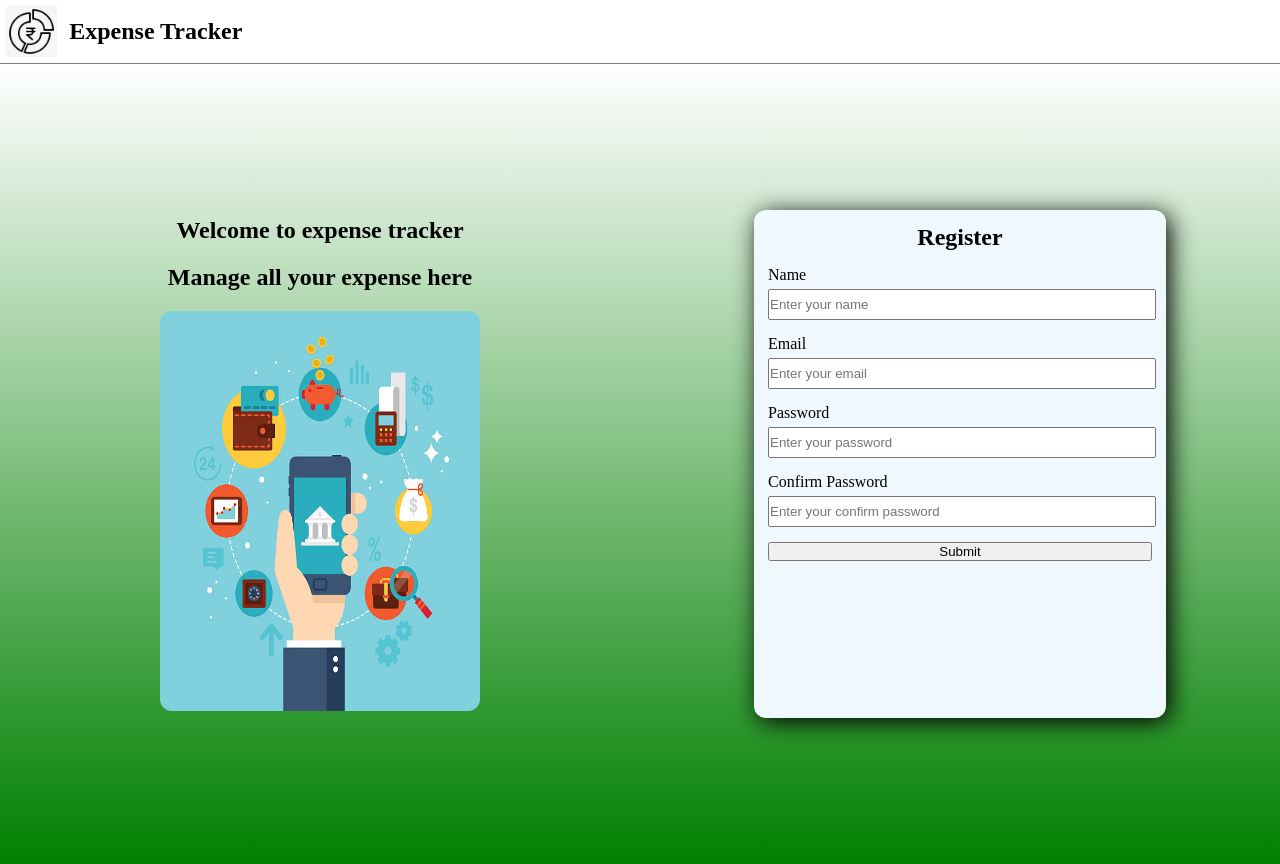
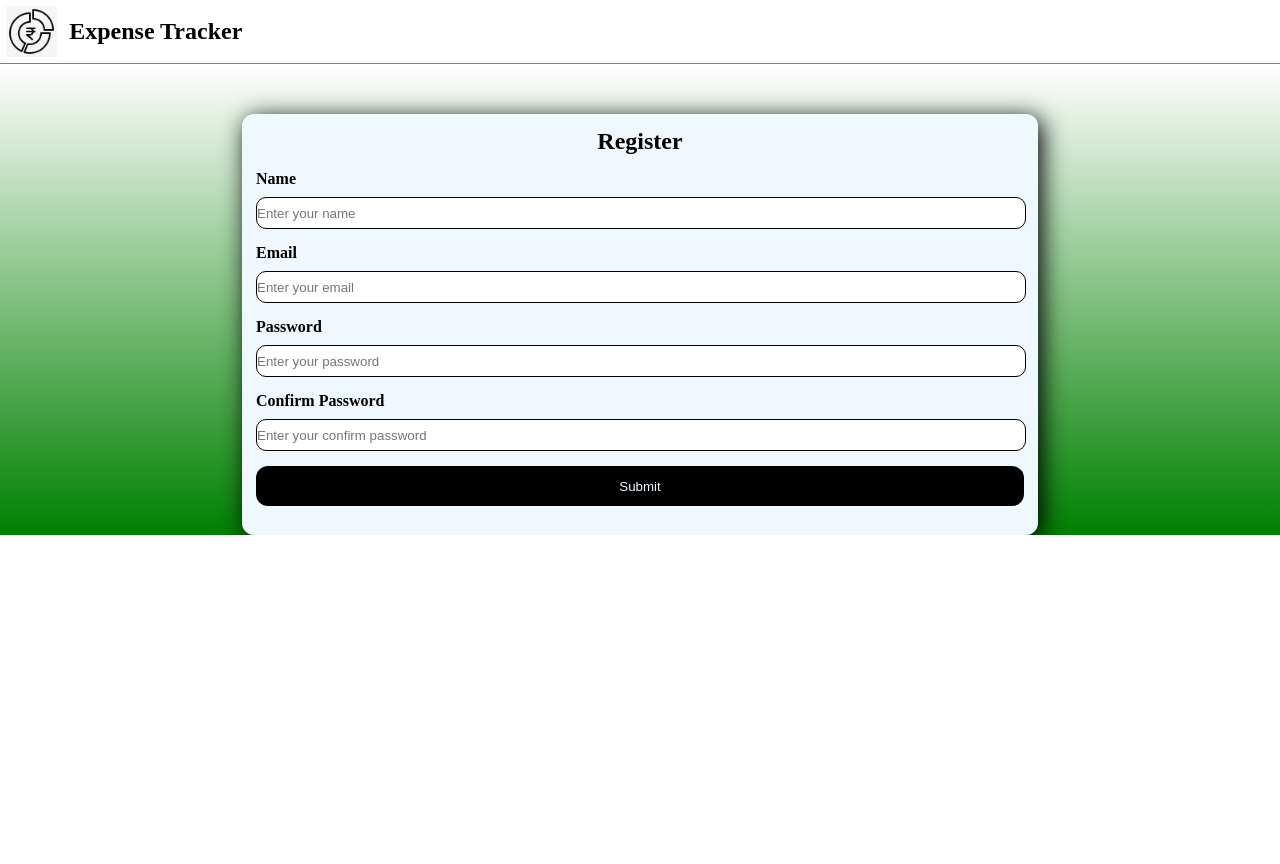
Before and after one commit to Shubhamchauhan13/front, a React (Create React App) app in the folder expense-tracker/: page /register in a window 1280 px wide. After the commit the page ends 800 px from the top, so only its background shows below. Built offline with nearby package versions, Linux system fonts and the light colour scheme.

Commit message:
button action

```diff
--- a/expense-tracker/package.json
+++ b/expense-tracker/package.json
@@ -4,8 +4,10 @@
   "private": true,
   "dependencies": {
     "cra-template": "1.2.0",
+    "install": "^0.13.0",
     "react": "^19.0.0",
     "react-dom": "^19.0.0",
+    "react-router-dom": "^7.1.4",
     "react-scripts": "5.0.1",
     "web-vitals": "^4.2.4"
   },
--- a/expense-tracker/src/App.js
+++ b/expense-tracker/src/App.js
@@ -1,11 +1,17 @@
+import { Route, Routes } from 'react-router-dom';
 import './asset/css/App.css';
 import Header from'./components/Header';
 import Homepage from './components/Homepage';
+import Register from './components/Register';
+import Dashboard from './components/Dashboard';
 function App() {
   return (
     <div>
-      <Header/>
-      <Homepage/>
+      <Routes>
+        <Route path ="/" element={ <Homepage/>}/>
+        <Route path ="/register" element={ <Register/>}/>
+        <Route path ="/dashboard" element={ <Dashboard/>}/>
+      </Routes>
     </div>
   );
 }
--- a/expense-tracker/src/asset/css/App.css
+++ b/expense-tracker/src/asset/css/App.css
@@ -1,7 +1,10 @@
 * {
   margin: 0;
   padding: 0;
-
+}
+html,
+body{
+  overflow:hidden;
 }
 
 .container {
@@ -77,10 +80,22 @@ margin-bottom: 15px;
 .formcard input{
 margin-top: 5px;
 width: 100%;
-height:27px;
+height:30px;
+border-radius: 10px;
+border: 1px solid black;
 
 }
 
 .formcard label{
+margin-bottom: 4px;
+font-size: 16px;
+font-weight: 900;
+}
 
+.formcard button{
+  height: 40px;
+  border-radius: 12px;
+  border: none;
+  background-color: black;
+  color: aliceblue;
 }
--- /dev/null
+++ b/expense-tracker/src/asset/css/register.css
@@ -0,0 +1,10 @@
+.mainContainer{
+    background-image: linear-gradient(white, green);
+    display: flex;
+    align-content: center;
+    align-items: center;
+  justify-content: center;
+    justify-items: center;
+    padding-top: 50px;
+
+  }
--- /dev/null
+++ b/expense-tracker/src/components/Dashboard.js
@@ -0,0 +1,18 @@
+import React from 'react'
+import { useNavigate } from 'react-router-dom'
+
+function Dashboard() {
+    const navigate = useNavigate();
+    const dologout = () =>{
+        navigate("/");
+
+    }
+  return (
+    <div>
+         <button onClick={dologout}>Logout
+         </button>
+    </div>
+  )
+}
+
+export default Dashboard
--- a/expense-tracker/src/components/Homepage.js
+++ b/expense-tracker/src/components/Homepage.js
@@ -1,7 +1,12 @@
 import React from 'react'
 import img1 from '../asset/img/WhatsApp Image 2025-01-25 at 21.14.44_2abff19d.jpg'
-
+import { Link, useNavigate} from 'react-router-dom'
 function Homepage() {
+ const navigate = useNavigate();
+  const dologin = ()=>{
+console.log("Clicked");
+navigate("/dashboard");
+  }
   return (
     <div className='container'>
       <div className='leftcontainer'>
@@ -14,64 +19,34 @@ function Homepage() {
       <div className='rightcontainer'>
         <div className='formcard'>
           <div>
-            <h2 style={{alignSelf:'center'}}>Register</h2>
-            </div>
-
+            <h2 style={{ alignSelf: "center" }}>Login</h2></div>
           <div>
-            <label>
-              Name
-            </label>
+            <label>E-mail</label>
             <input
               required
-              type="text"
-              placeholder='Enter your name'
-            />
+              type="e-mail"
+              placeholder='Enter your E-mail' />
+          </div>
+          <div>
+            <label>Password</label>
+            <input
+              required
+              type="password"
+              placeholder='Enter your Password' />
           </div>
 
           <div>
-            <label>
-              Email
-            </label>
-            <input
-              required
-              type="email"
-              placeholder='Enter your email'
-            />
+            <button onClick={dologin}>Login
+            </button>
+            </div>
+            <div>
+                <span style={{ alignSelf: 'center' }}>not a user ?<Link to="/register">Register</Link> </span>
+              </div>
           </div>
-
-          <div>
-            <label>
-              Password
-            </label>
-            <input
-              required
-              type="password"
-              placeholder='Enter your password'
-            />
-          </div>
-
-          <div>
-            <label>
-              Confirm Password
-            </label>
-            <input
-              required
-              type="password"
-              placeholder='Enter your confirm password'
-            />
-          </div>
-
-
-          <div>
-            <button>Submit</button>
-          </div>
-
-
         </div>
 
       </div>
-    </div>
-  )
+      )
 }
 
-export default Homepage
+      export default Homepage
--- /dev/null
+++ b/expense-tracker/src/components/Register.js
@@ -0,0 +1,68 @@
+import React from 'react'
+import '../asset/css/register.css'
+
+function Register() {
+  return (
+    <div className='mainContainer'>
+
+      <div className='formcard'>
+    <div>
+      <h2 style={{alignSelf:'center'}}>Register</h2>
+      </div>
+
+    <div>
+      <label>
+        Name
+      </label>
+      <input
+        required
+        type="text"
+        placeholder='Enter your name'
+      />
+    </div>
+
+    <div>
+      <label>
+        Email
+      </label>
+      <input
+        required
+        type="email"
+        placeholder='Enter your email'
+      />
+    </div>
+
+    <div>
+      <label>
+        Password
+      </label>
+      <input
+        required
+        type="password"
+        placeholder='Enter your password'
+      />
+    </div>
+
+    <div>
+      <label>
+        Confirm Password
+      </label>
+      <input
+        required
+        type="password"
+        placeholder='Enter your confirm password'
+      />
+    </div>
+
+
+    <div>
+      <button>Submit</button>
+    </div>
+
+
+  </div>
+  </div>
+  )
+}
+
+export default Register
--- a/expense-tracker/src/index.js
+++ b/expense-tracker/src/index.js
@@ -3,11 +3,16 @@ import ReactDOM from 'react-dom/client';
 
 import App from './App';
 import reportWebVitals from './reportWebVitals';
+import Header from'./components/Header';
+import {BrowserRouter} from 'react-router-dom'
 
 const root = ReactDOM.createRoot(document.getElementById('root'));
 root.render(
   <React.StrictMode>
+    <BrowserRouter>
+    <Header/>
     <App />
+    </BrowserRouter>
   </React.StrictMode>
 );
 
```
Also changed, not shown: 1 other file (tests, documents, lock files or other folders).
